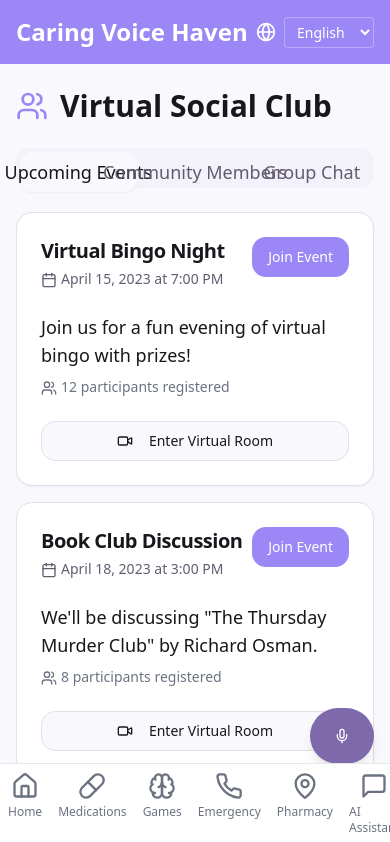
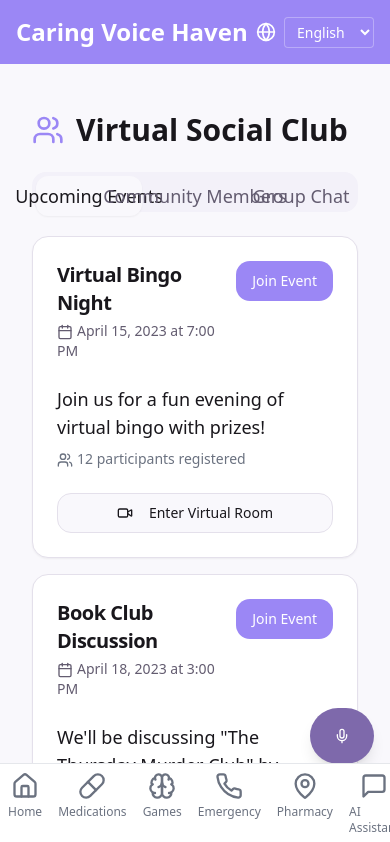
Before and after one commit to Shravanya178/caring-voice-haven, a React (Vite) app: page /social in a window 390 px wide. Shown: the top 842 px of the page. Built offline with nearby package versions, Linux system fonts and the light colour scheme.

Commit message:
Refactor: Apply requested UI changes
Refactor the UI components to match the original design while maintaining functionality.

```diff
--- a/src/components/Layout.tsx
+++ b/src/components/Layout.tsx
@@ -1,3 +1,4 @@
+
 import React from 'react';
 import { Link, useLocation } from 'react-router-dom';
 import { Home, Pill, Brain, Phone, Mic, MapPin, MessageSquare, Video, Users, Heart, Globe } from 'lucide-react';
@@ -50,8 +51,8 @@ const Layout: React.FC<{ children: React.ReactNode }> = ({ children }) => {
   };
 
   return (
-    <div className="min-h-screen flex flex-col">
-      <header className="bg-care-primary text-white p-4 flex justify-between items-center fixed top-0 w-full z-50">
+    <div className="min-h-screen flex flex-col pb-16 md:pb-0">
+      <header className="bg-care-primary text-white p-4 flex justify-between items-center sticky top-0 z-30">
         <h1 className="text-2xl md:text-3xl font-bold">{t('app.title')}</h1>
         <div className="flex items-center">
           <Globe className="h-5 w-5 mr-2" />
@@ -68,12 +69,12 @@ const Layout: React.FC<{ children: React.ReactNode }> = ({ children }) => {
         </div>
       </header>
 
-      <main className="flex-grow pt-16 pb-16 md:pb-0 md:pl-64">
+      <main className="flex-grow container mx-auto p-4 md:p-6 mt-2">
         {children}
       </main>
 
       {/* Voice assistant button */}
-      <div className="fixed right-4 bottom-20 md:bottom-24 z-40">
+      <div className="fixed right-4 bottom-20 md:bottom-24 z-20">
         <Button
           onClick={handleVoiceAssistant}
           size="lg"
@@ -84,7 +85,7 @@ const Layout: React.FC<{ children: React.ReactNode }> = ({ children }) => {
       </div>
 
       {/* Mobile Navigation */}
-      <nav className="fixed bottom-0 left-0 w-full bg-white border-t border-gray-200 md:hidden z-50">
+      <nav className="fixed bottom-0 left-0 w-full bg-white border-t border-gray-200 md:hidden z-30">
         <div className="flex justify-around">
           {navItems.map((item) => (
             <Link
@@ -104,7 +105,7 @@ const Layout: React.FC<{ children: React.ReactNode }> = ({ children }) => {
       </nav>
 
       {/* Desktop Navigation */}
-      <nav className="hidden md:block fixed left-0 top-0 h-full w-64 bg-white border-r border-gray-200 pt-20 z-40">
+      <nav className="hidden md:block fixed left-0 top-0 h-full w-64 bg-white border-r border-gray-200 pt-20 z-20">
         <div className="flex flex-col p-4 gap-2">
           {navItems.map((item) => (
             <Link
--- a/src/pages/Index.tsx
+++ b/src/pages/Index.tsx
@@ -3,11 +3,7 @@ import React from "react";
 import Dashboard from "@/components/Dashboard";
 
 const Index = () => {
-  return (
-    <div className="w-full px-4 md:px-8">
-      <Dashboard />
-    </div>
-  );
+  return <Dashboard />;
 };
 
 export default Index;
```
